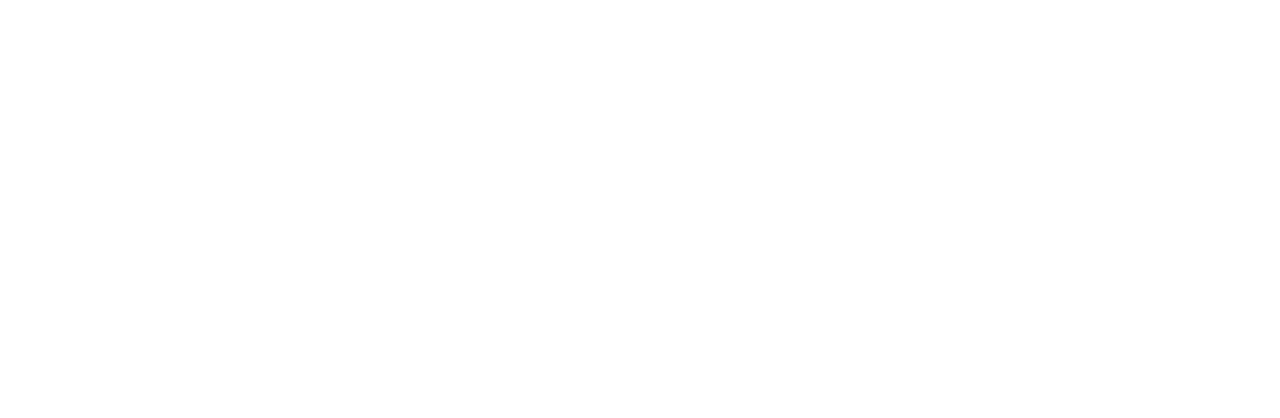
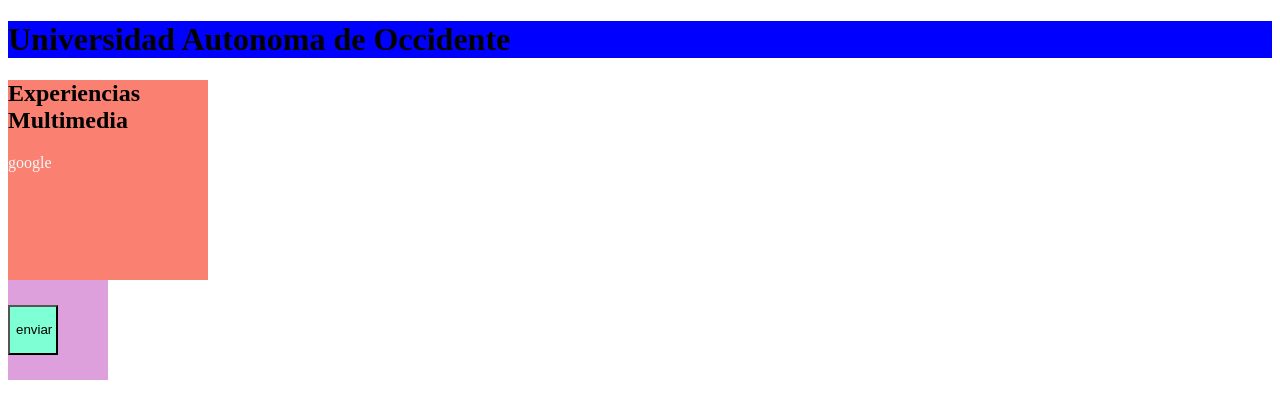
Before and after one commit to JuanEstacio/Clase_3_WEB, a plain HTML site: page basics/index.html in a window 1280 px wide. Drawn offline with Linux system fonts and the light colour scheme.

Commit message:
first commit

```diff
--- a/basics/index.html
+++ b/basics/index.html
@@ -4,13 +4,48 @@
     <meta charset="UTF-8">
     <meta name="viewport" content="width=device-width, initial-scale=1.0">
     <title>Document</title>
+    <link rel="stylesheet" href="../style.css">
     <style>
         div{
+            /*Un selector de tipo */
             background: blue;
+        }
+
+        .container{
+            background: salmon;
+            width: 200px;
+            height: 200px;
+        }
+
+        #identificacior{
+            color: whitesmoke;
+            text-decoration: none;
+        }
+
+        .Buttons{
+            background: plum;
+            width: 100px;
+            height: 100px;
+            align-content: center;
+        }
+
+        button{
+            background: aquamarine;
+            width: 50px;
+            height: 50px;
         }
     </style>
 </head>
 <body>
-
+    <div>
+        <h1>Universidad Autonoma de Occidente</h1>
+    </div>
+    <div class="container">
+        <h2>Experiencias Multimedia</h2>
+        <a id="identificacior" href="https://www.google.com">google</a>
+    </div>
+    <div class="Buttons">
+        <button>enviar</button>
+    </div>
 </body>
 </html>
```
Also changed, not shown: basics/style.css (added).
